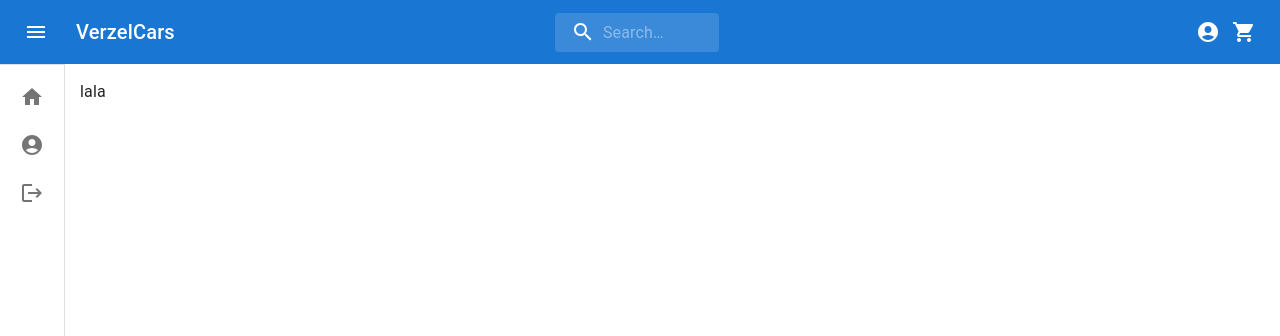
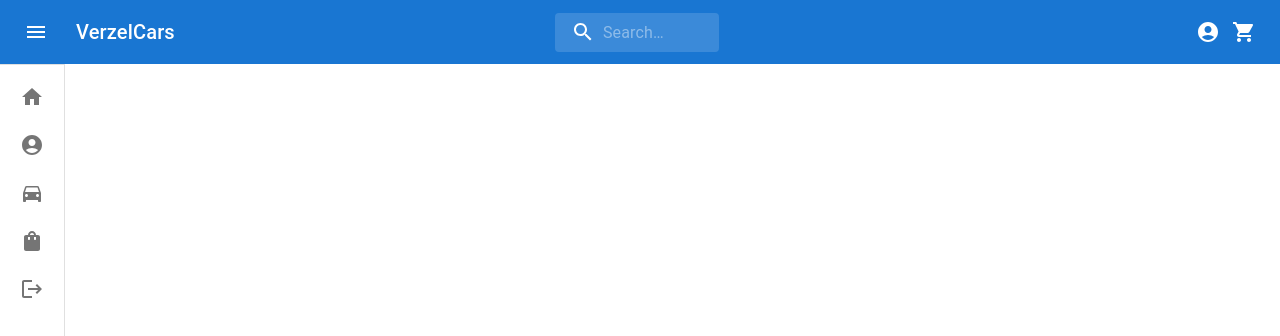
Before and after one commit to issitarual/verzel-challenge, a React (Create React App) app: page /profile in a window 1280 px wide. Shown: the top 336 px of the page. Built offline with nearby package versions, Linux system fonts and the light colour scheme.

Commit message:
feat: add login page

```diff
--- a/src/App.js
+++ b/src/App.js
@@ -6,12 +6,26 @@ import Home from "./Pages/Home";
 import Profile from "./Pages/Profile";
 import DrawerMenu from "./Components/Drawer";
 import Header from "./Components/Header";
+import { Box } from "@mui/material";
+import { styled } from "@mui/material/styles";
 
 function App() {
   const [user, setUser] = useState();
   const [cart, setCart] = useState([]);
   const [open, setOpen] = useState(false);
   const drawerWidth = 240;
+  const Container = styled(Box)(({ theme, drawerWidth, open }) => ({
+    display: "flex",
+    alignItems: "center",
+    marginTop: "80px",
+    marginRight: "15px",
+    ...(open && {
+      marginLeft: `calc(15px + ${drawerWidth}px)`,
+    }),
+    ...(!open && {
+      marginLeft: "80px",
+    }),
+  }));
 
   return (
     <UserContext.Provider
@@ -28,12 +42,14 @@ function App() {
           setCart,
         }}
       >
+        <Container component="main" drawerWidth={drawerWidth} open={open}>
         <BrowserRouter>
           <Routes>
             <Route path="/" element={<Home drawerWidth={drawerWidth} open={open}/>} />
             <Route path="/profile" element={<Profile drawerWidth={drawerWidth} open={open}/>} />
           </Routes>
         </BrowserRouter>
+        </Container>
       </CartContext.Provider>
     </UserContext.Provider>
   );
--- a/src/Components/Drawer.js
+++ b/src/Components/Drawer.js
@@ -15,11 +15,23 @@ import ListItemText from "@mui/material/ListItemText";
 import HomeIcon from "@mui/icons-material/Home";
 import AccountCircleIcon from "@mui/icons-material/AccountCircle";
 import LogoutIcon from "@mui/icons-material/Logout";
+import DirectionsCarIcon from '@mui/icons-material/DirectionsCar';
+import ShoppingBagIcon from '@mui/icons-material/ShoppingBag';
+
+const MENU = {
+  home: "Home",
+  account: "Perfil",
+  addVehicle: "Cadastrar veículo",
+  order: "Pedidos",
+  logOut: "Sair"
+}
 
 const menuItems = [
-  { name: "Home", icon: <HomeIcon /> },
-  { name: "Conta", icon: <AccountCircleIcon /> },
-  { name: "Sair", icon: <LogoutIcon /> },
+  { name: MENU.home, icon: <HomeIcon /> },
+  { name: MENU.account, icon: <AccountCircleIcon /> },
+  { name: MENU.addVehicle, icon: <DirectionsCarIcon /> },
+  { name: MENU.order, icon: <ShoppingBagIcon /> },
+  { name: MENU.logOut, icon: <LogoutIcon /> },
 ];
 
 const openedMixin = (theme, drawerWidth) => ({
--- a/src/Components/Login.js
+++ b/src/Components/Login.js
@@ -1,3 +1,34 @@
+import FormControl from "@mui/material/FormControl";
+import TextField from "@mui/material/TextField";
+import Button from "@mui/material/Button";
+import Link from "@mui/material/Link";
+import { Typography, styled } from "@mui/material";
+import React from "react";
+
 export default function Login() {
-    return <>Login</>;
-  }
+  const LOGIN_BUTTON = "Entrar";
+  const LOGIN_TITLE = "Entre na sua conta";
+  const NOT_USER = "Não possui uma conta? Cadastre-se!";
+  const FormContainer = styled(FormControl)(({ theme }) => ({
+    width: "100%",
+    [theme.breakpoints.up("sm")]: {
+      width: "500px",
+    },
+  }));
+
+  return (
+    <React.Fragment>
+      <Typography variant="h6">{LOGIN_TITLE}</Typography>
+      <FormContainer>
+        <TextField id="email" label="E-mail" margin="normal" />
+        <TextField id="password" label="Senha" margin="normal" />
+        <Button variant="contained" sx={{ marginY: "10px" }}>
+          {LOGIN_BUTTON}
+        </Button>
+      </FormContainer>
+      <Link underline="hover" href="#" textAlign="center">
+        {NOT_USER}
+      </Link>
+    </React.Fragment>
+  );
+}
--- a/src/Pages/Home.js
+++ b/src/Pages/Home.js
@@ -1,32 +1,18 @@
 import * as React from "react";
 import carsList from "../Utils/CarsList";
 import CarCard from "../Components/CarCard";
-import { Box } from "@mui/material";
-import { styled } from "@mui/material/styles";
 
-export default function Home({ drawerWidth, open }) {
-  const Container = styled(Box)(({ theme, drawerWidth, open }) => ({
-    display: "flex",
-    alignItems: "center",
-    marginTop: "80px",
-    marginRight: "15px",
-    ...(open && {
-      marginLeft: `calc(15px + ${drawerWidth}px)`,
-    }),
-    ...(!open && {
-      marginLeft: "80px",
-    }),
-  }));
+export default function Home() {
   function sortByPrice(car) {
     return car.sort(function(a, b) {
       return a.price < b.price ? -1 : (a.price > b.price) ? 1 : 0;
     });
   }
   return (
-    <Container component="main" drawerWidth={drawerWidth} open={open}>
+    <React.Fragment>
       {sortByPrice(carsList).map((c) => (
         <CarCard car={c} key={c.id} />
       ))}
-    </Container>
+    </React.Fragment>
   );
 }
--- a/src/Pages/Profile.js
+++ b/src/Pages/Profile.js
@@ -1,25 +1,12 @@
 import * as React from "react";
-import CarCard from "../Components/CarCard";
-import { Box } from "@mui/material";
-import { styled } from "@mui/material/styles";
-
-export default function Profile({ drawerWidth, open }) {
-  const Container = styled(Box)(({ theme, drawerWidth, open }) => ({
-    display: "flex",
-    alignItems: "center",
-    marginTop: "80px",
-    marginRight: "15px",
-    ...(open && {
-      marginLeft: `calc(15px + ${drawerWidth}px)`,
-    }),
-    ...(!open && {
-      marginLeft: "80px",
-    }),
-  }));
-
-  return (
-    <Container component="main" drawerWidth={drawerWidth} open={open}>
-     lala
-    </Container>
-  );
+import Login from "../Components/Login";
+import { Box, styled } from "@mui/material";
+const Container = styled(Box)(() => ({
+  display: "flex",
+  alignItems: "center",
+  flexDirection: "column",
+  width: "100%",
+}));
+export default function Profile() {
+  return <Container></Container>;
 }
```
